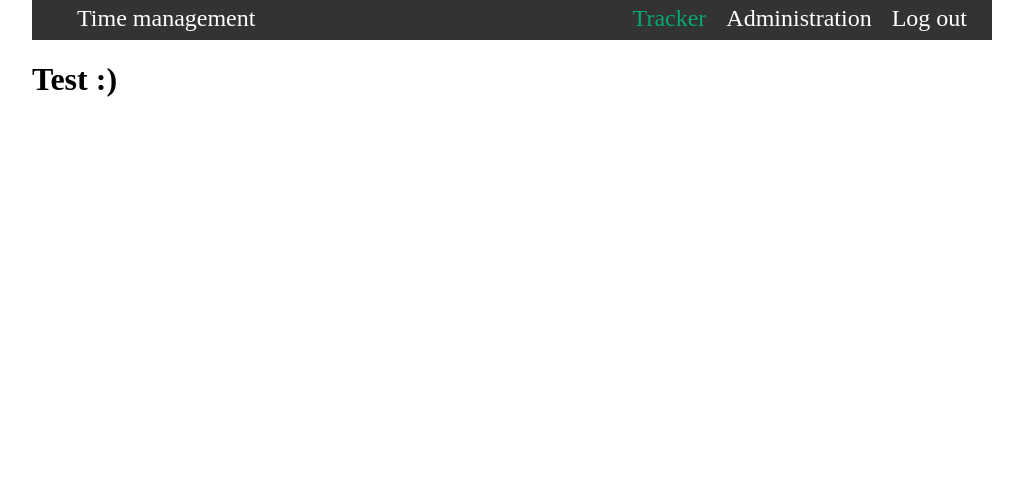
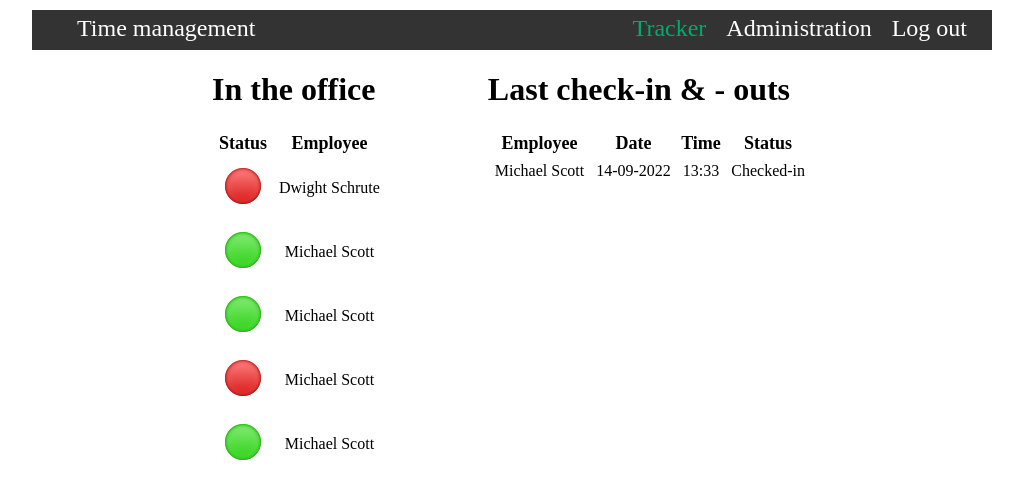
Before and after one commit to jobknaap/Test-import, a PHP site: page /admin.php in a window 1280 px wide. Shown: the top 499 px of the page, without its empty margins (128-1151 px from the left). Run offline with PHP 8.4, Linux system fonts and the light colour scheme.

Commit message:
Finished the design of the web page.

```diff
--- a/individual-project-docker-main/web/admin.php
+++ b/individual-project-docker-main/web/admin.php
@@ -19,7 +19,58 @@
     </nav>
 </header>
 <body>
-    <h1>Test :)</h1>
+    <div class="tracker-container">
+        <div class="in-office-container">
+            <h1>In the office</h1>
+            <table>
+                <thead>
+                    <th>Status</th>
+                    <th>Employee</th>
+                </thead>
+                <tbody>
+                    <tr>
+                        <td><img src="/static/images/inactive.png" alt="Small red orb to display checked-out personnel."></td>
+                        <td>Dwight Schrute</td>
+                    </tr>
+                    <tr>
+                        <td><img src="/static/images/active.png" alt="Small green orb to display checked-out personnel."></td>
+                        <td>Michael Scott</td>
+                    </tr>
+                    <tr>
+                        <td><img src="/static/images/active.png" alt="Small green orb to display checked-out personnel."></td>
+                        <td>Michael Scott</td>
+                    </tr>
+                    <tr>
+                        <td><img src="/static/images/inactive.png" alt="Small red orb to display checked-out personnel."></td>
+                        <td>Michael Scott</td>
+                    </tr>
+                    <tr>
+                        <td><img src="/static/images/active.png" alt="Small green orb to display checked-out personnel."></td>
+                        <td>Michael Scott</td>
+                    </tr>
+                </tbody>
+            </table>
+        </div>
+        <div class="check-in-container">
+            <h1>Last check-in & - outs</h1>
+            <table>
+                <thead>
+                    <th>Employee</th>
+                    <th>Date</th>
+                    <th>Time</th>
+                    <th>Status</th>
+                </thead>
+                <tbody>
+                    <tr>
+                        <td>Michael Scott</td>
+                        <td>14-09-2022</td>
+                        <td>13:33</td>
+                        <td>Checked-in</td>
+                    </tr>
+                </tbody>
+            </table>
+        </div>
+    </div>
 </body>
 <footer>
 
--- a/individual-project-docker-main/web/static/css/app.css
+++ b/individual-project-docker-main/web/static/css/app.css
@@ -7,6 +7,8 @@ nav{
     background-color: #333333;
     height: 30px;
     padding: 5px;
+    margin-top: 10px;
+    min-width: 600px;
 }
 
 nav, ul, a, a:hover, a:focus, a:active{
--- /dev/null
+++ b/individual-project-docker-main/web/static/css/home.css
@@ -0,0 +1,35 @@
+.tracker-container{
+    max-width: 60%;
+    min-width: 600px;
+    margin: auto;
+    position: relative;
+}
+
+.in-office-container{
+    position: absolute;
+}
+
+.in-office-container th{
+    font-size: large;
+}
+
+.in-office-container td{
+    padding: 5px;
+    font-size: medium;
+    text-align: center;
+}
+
+.check-in-container{
+    position: absolute;
+    right: 0;
+}
+
+.check-in-container th{
+    font-size: large;
+}
+
+.check-in-container td{
+    padding: 5px;
+    font-size: medium;
+    text-align: center;
+}
```
Also changed, not shown: individual-project-docker-main/web/static/images/active.png (added), individual-project-docker-main/web/static/images/inactive.png (added).
